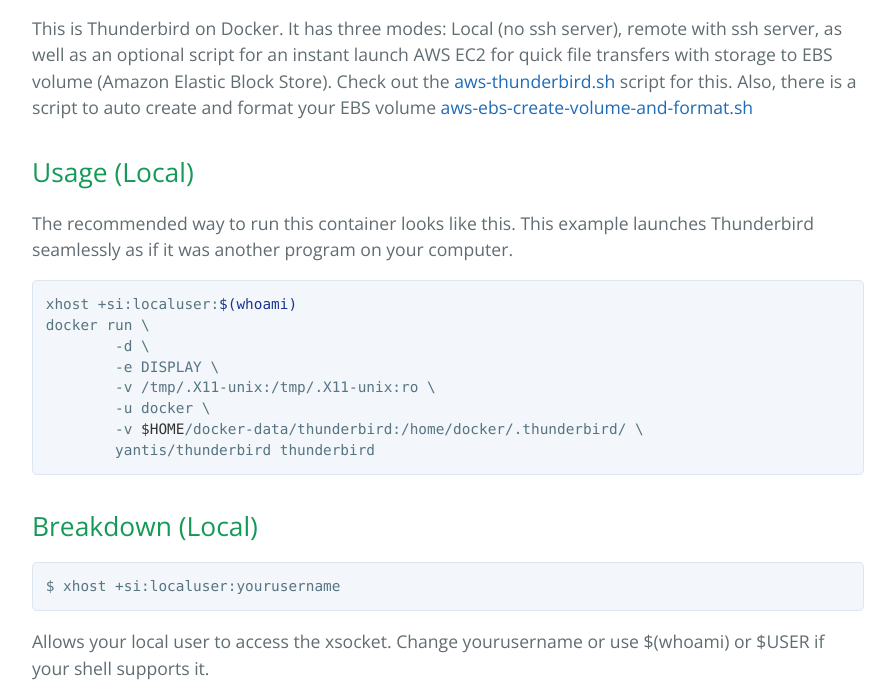
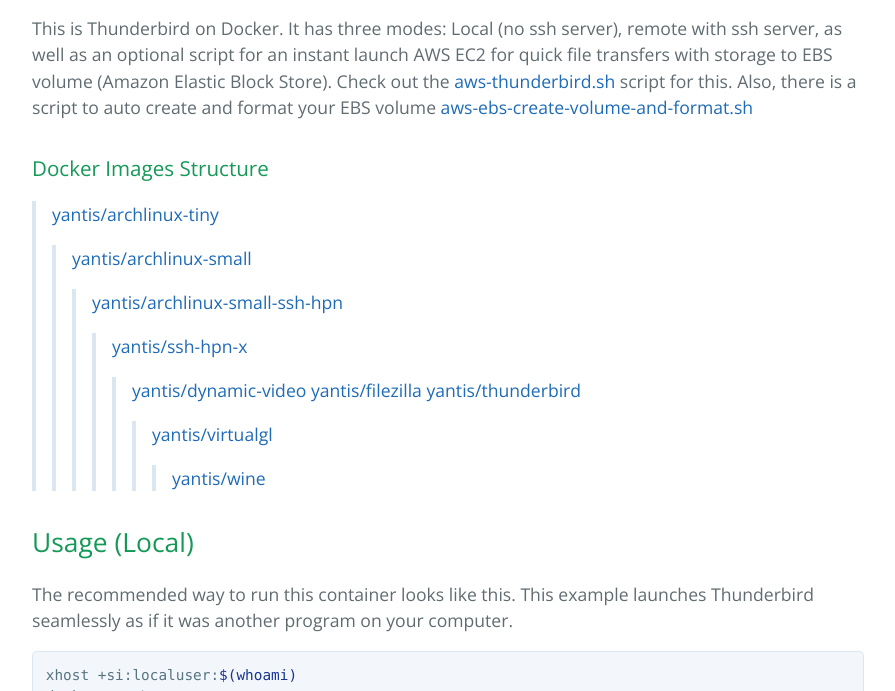
Before and after one commit to yantis/docker-thunderbird, a plain HTML site: page index.html in a window 1280 px wide. Shown: the part 514-1205 px from the top of the page, without its empty margins (192-1087 px from the left). Drawn offline with nearby package versions, Linux system fonts and the light colour scheme.

Commit message:
Create gh-pages branch via GitHub

```diff
--- a/index.html
+++ b/index.html
@@ -29,6 +29,39 @@ on Github <a href="https://github.com/yantis/docker-thunderbird">thunderbird</a>
 well as an optional script for an instant launch AWS EC2 for quick file transfers with
 storage to EBS volume (Amazon Elastic Block Store). Check out the <a href="https://github.com/yantis/docker-thunderbird/blob/master/examples/aws-thunderbird.sh">aws-thunderbird.sh</a> script for this.
 Also, there is a script to auto create and format your EBS volume <a href="https://github.com/yantis/docker-thunderbird/blob/master/examples/aws-ebs-create-volume-and-format.sh">aws-ebs-create-volume-and-format.sh</a></p>
+
+<h3>
+<a id="docker-images-structure" class="anchor" href="#docker-images-structure" aria-hidden="true"><span class="octicon octicon-link"></span></a>Docker Images Structure</h3>
+
+<blockquote>
+<p><a href="https://github.com/yantis/docker-archlinux-tiny">yantis/archlinux-tiny</a></p>
+
+<blockquote>
+<p><a href="https://github.com/yantis/docker-archlinux-small">yantis/archlinux-small</a></p>
+
+<blockquote>
+<p><a href="https://github.com/yantis/docker-archlinux-ssh-hpn">yantis/archlinux-small-ssh-hpn</a></p>
+
+<blockquote>
+<p><a href="https://github.com/yantis/docker-ssh-hpn-x">yantis/ssh-hpn-x</a></p>
+
+<blockquote>
+<p><a href="https://github.com/yantis/docker-dynamic-video">yantis/dynamic-video</a>
+<a href="https://github.com/yantis/docker-filezilla">yantis/filezilla</a>
+<a href="https://github.com/yantis/docker-thunderbird">yantis/thunderbird</a></p>
+
+<blockquote>
+<p><a href="https://github.com/yantis/docker-virtualgl">yantis/virtualgl</a></p>
+
+<blockquote>
+<p><a href="https://github.com/yantis/docker-wine">yantis/wine</a></p>
+</blockquote>
+</blockquote>
+</blockquote>
+</blockquote>
+</blockquote>
+</blockquote>
+</blockquote>
 
 <h2>
 <a id="usage-local" class="anchor" href="#usage-local" aria-hidden="true"><span class="octicon octicon-link"></span></a>Usage (Local)</h2>
```
Also changed, not shown: params.json (+1 -1 lines).
